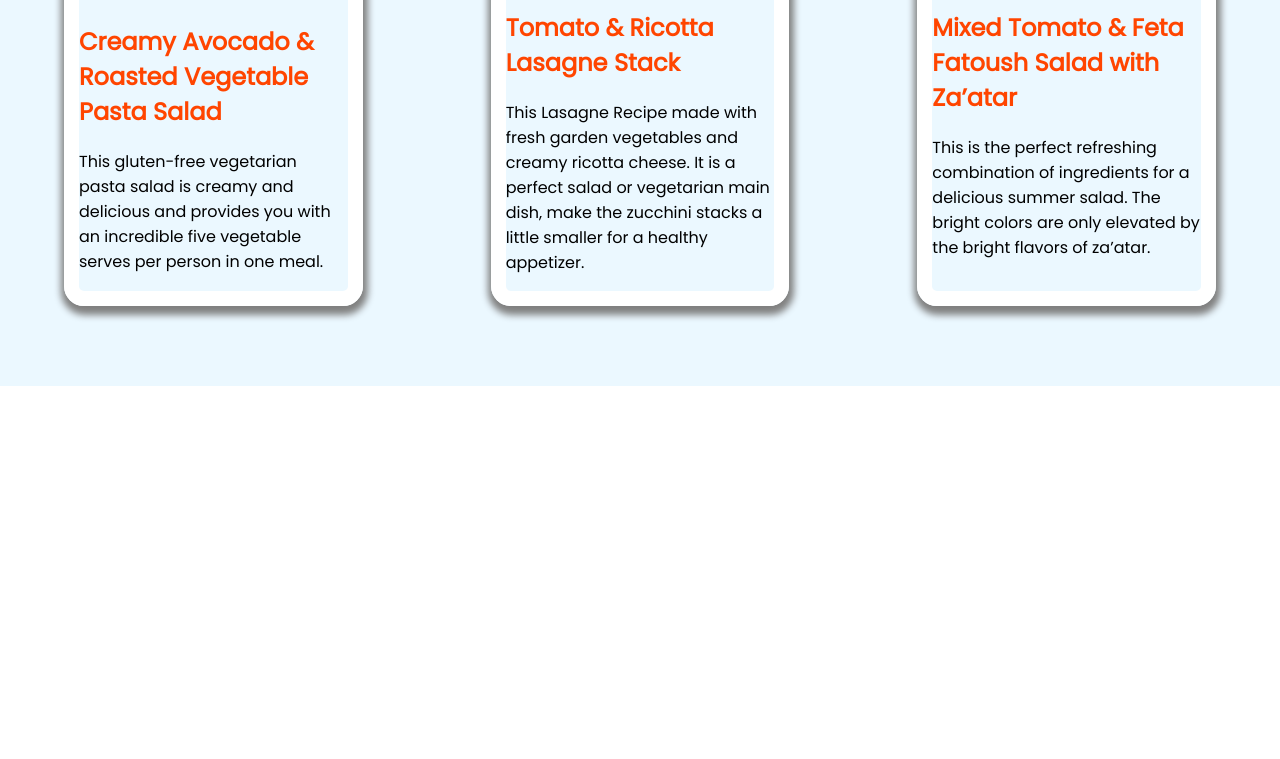
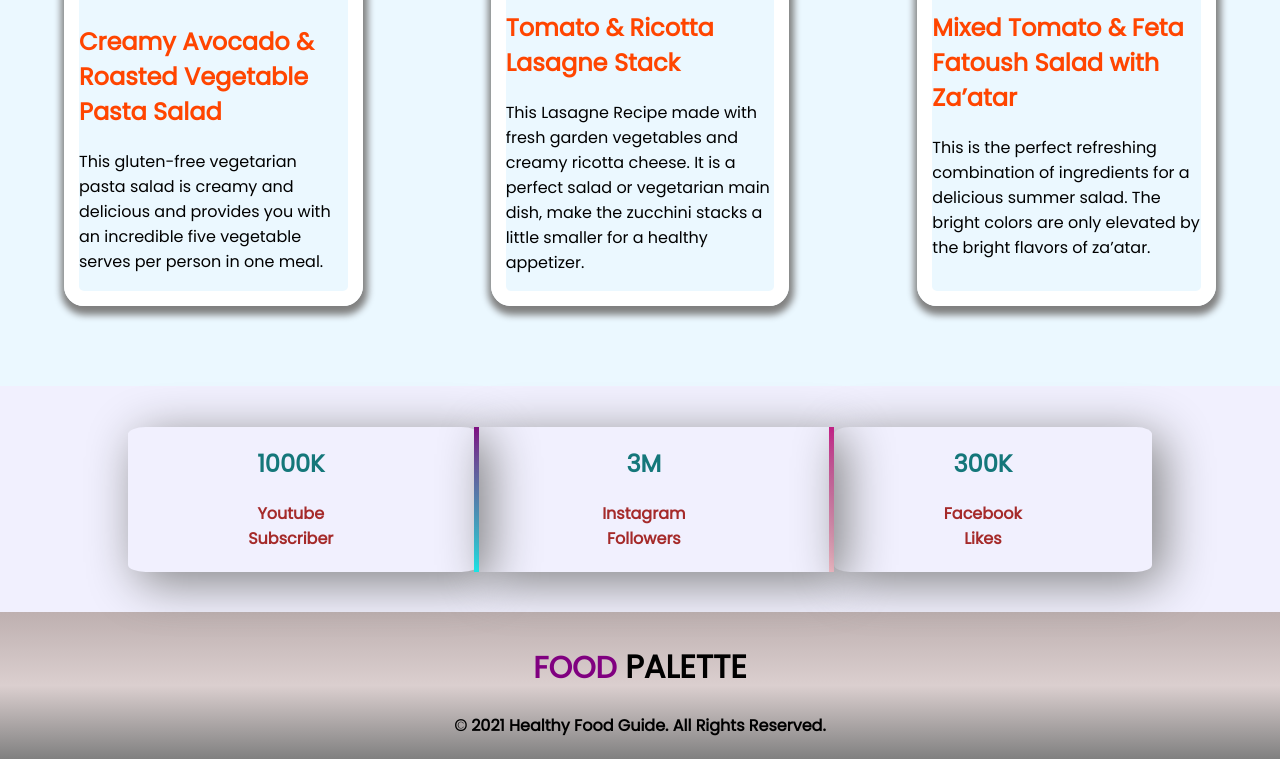
Before and after one commit to NadibaRahman/Food-Palette, a plain HTML site: page index.html in a window 1280 px wide. Shown: the part 1600-2359 px from the top of the page. Before the commit the page ends 1986 px from the top, so only its background shows below. Drawn offline with Linux system fonts and the light colour scheme.

Commit message:
all added

```diff
--- a/index.html
+++ b/index.html
@@ -17,9 +17,8 @@
             <img src="start-pic.png" alt="food-pic">
         </div>
         <div class="half-width">
-            <h1>Forget <span class="orange-color">Strict Diet</span></h1>
+            <h1>Forget <span class="orange-color"> Strict Diet</span></h1>
             <h1>Stay Healthy with Food Palette</h1>
-
             <p>You don't need to worry about the diet charts because now we are beside you with a palette of healthy and good foods.</p>
             <a class="button-link" target="_blank" href="https://www.healthyfood.com/">CHECK HERE</a>
         </div>
@@ -46,23 +45,41 @@
         </div>
 
         <div class="flexible">
-            <div id="item-1" class="box-item">
+            <div class="box-item1">
                 <img class="img" src="creamy-salad.jpg" alt="creamy-salad">
                 <h2 class="orange-color">Creamy Avocado & Roasted Vegetable Pasta Salad</h2>
                 <p>This gluten-free vegetarian pasta salad is creamy and delicious and provides you with an incredible five vegetable serves per person in one meal.</p>
             </div>
-            <div id="item-2" class="box-item">
+            <div class="box-item1">
                 <img class="img" src="lasagne-stack.jpg" alt="lasagne-stack">
                 <h2 class="orange-color">Tomato & Ricotta Lasagne Stack</h2>
                 <p>This Lasagne Recipe made with fresh garden vegetables and creamy ricotta cheese. It is a perfect salad or vegetarian main dish, make the zucchini stacks a little smaller for a healthy appetizer.</p>
             </div>
-            <div id="item-3" class="box-item">
+            <div class="box-item1">
                 <img class="img" src="tomato-salad.jpg" alt="tomato-salad">
                 <h2 class="orange-color">Mixed Tomato & Feta Fatoush Salad with Za’atar</h2>
                 <p>This is the perfect refreshing combination of ingredients for a delicious summer salad. The bright colors are only elevated by the bright flavors of za’atar.</p>
             </div>
         </div>
+    </section>
+    <section class="sec-4 flexible">
+            <div id="item-1" class="box-item2">
+                <h1>1000K</h1>
+                <a target="_blank" href="https://www.youtube.com/user/HealthyFoodGuide">Youtube Subscriber</a>
+            </div>
+            <div id="item-2" class="box-item2">
+                <h1>3M</h1>
+                <a target="_blank" href="https://www.instagram.com/healthyfoodguidenz/">Instagram Followers</a>
+            </div>
 
+            <div id="item-3" class="box-item2">
+                <h1>300K</h1>
+                <a target="_blank" href="https://www.facebook.com/healthyfoodguide/?fref=ts">Facebook Likes</a>
+            </div>
     </section>
+    <footer>
+        <h1><span class="purple-color">FOOD</span> PALETTE</h1>
+        <p>© 2021 Healthy Food Guide. All Rights Reserved.</p>
+    </footer>
 </body>
 </html>
--- a/style.css
+++ b/style.css
@@ -21,19 +21,12 @@ body{
     background-repeat: no-repeat;
     padding-left: 50px;
 }
-.sec-3{
-    background-image: url(frame-4.jpg);
-    background-repeat: no-repeat;
-}
 .recipe{
     text-align: center;
 }
 #font{
     font-size: 40px;
-
 }
-
-
 .half-width{
     width: 50%;
     font-size: 25px;
@@ -61,13 +54,17 @@ body{
     font-weight: 700;
     border-radius: 15px;
 }
+.sec-3{
+    background-image: url(frame-4.jpg);
+    background-repeat: no-repeat;
+}
 .border-1{
     color: black;
     border-bottom: 5px solid;
     border-image: linear-gradient(salmon, tomato);
     border-image-slice: 1;
 }
-.box-item{
+.box-item1{
     width: 30%;
     margin-left: 5%;
     margin-right: 5%;
@@ -82,3 +79,47 @@ body{
     width: 100%;
     border-radius: 25px;
 }
+.sec-4{
+    background-image: url(frame-3.jpg);
+    background-repeat: no-repeat;
+    padding-left: 10%;
+    padding-right: 10%;
+    padding-bottom: 40px;
+    font-weight: 700;
+}
+.box-item2{
+    margin-top: 4%;
+    box-shadow: 10px 10px 50px grey;
+    padding-right: 12%;
+    padding-left: 10%;
+    text-align: center;
+    padding-bottom: 2%;
+}
+#item-1{
+    border-right: 5px solid;
+    border-image: linear-gradient(purple, cyan);
+    border-image-slice: 1;
+    border-radius: 5%;
+}
+#item-2{
+    border-right: 5px solid;
+    border-image: linear-gradient(mediumvioletred, pink);
+    border-image-slice: 1;
+}
+#item-3{
+  border-radius: 5%;
+}
+.sec-4 h1{
+    color: rgb(20, 119, 122);
+}
+.sec-4 a{
+   text-decoration: none;
+   color: brown;
+}
+footer{
+    font-weight: 700;
+    text-align: center;
+    background-image:linear-gradient( rgb(190, 176, 176), rgb(219, 207, 207), grey);
+    padding-top: 10px;
+    padding-bottom: 5px;
+}
```
Also changed, not shown: fb-icon.png (added), instagram-icon.png (added), youtube-icon.png (added).
